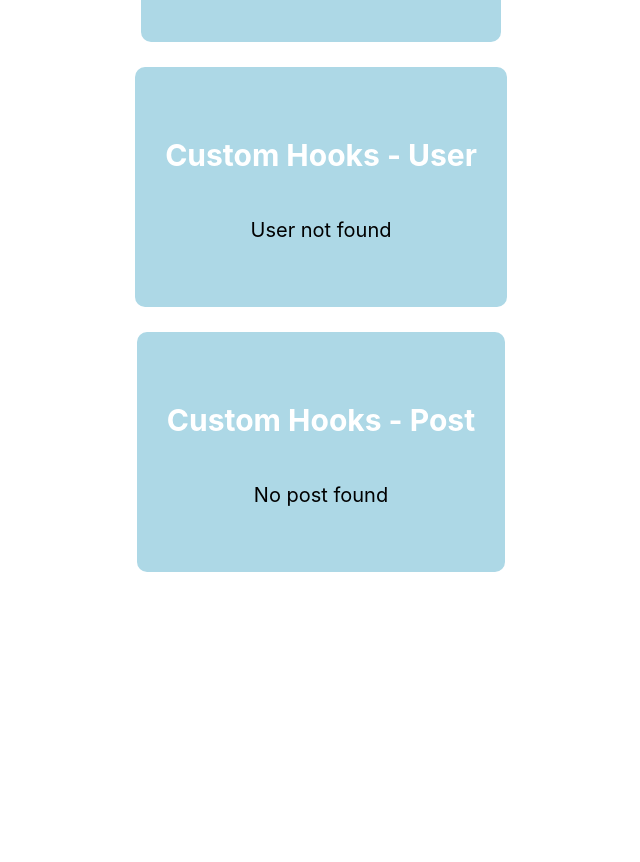
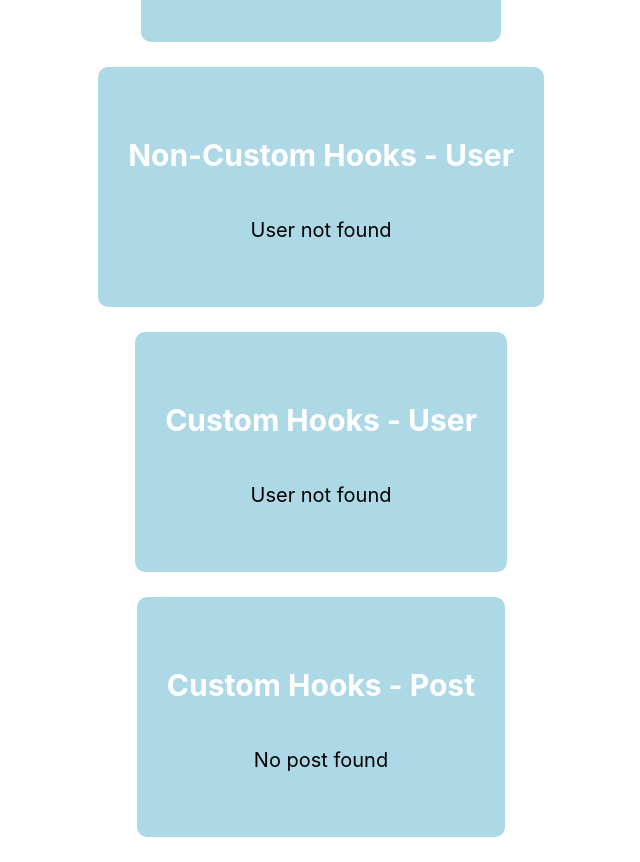
Before and after one commit to actionanand/react-rough-work, a React (Create React App) app: page / in a window 1280 px wide. Shown: the part 1000-1862 px from the top of the page, without its empty margins (319-959 px from the left). Before the commit the page ends 1597 px from the top, so only its background shows below. Built offline with nearby package versions, Linux system fonts and the light colour scheme; no server answers.

Commit message:
custom hooks and useEffect relation

```diff
--- a/src/App.js
+++ b/src/App.js
@@ -7,6 +7,7 @@
 import UseEffectExample from './components/use-effect-example/use-effect-example.component';
 import User from './components/user/user.component';
 import Post from './components/post/post.component';
+import NonCustomHookUser from './components/user/non-custom-hook-user.component';
 
 const App = props => {
   return (
@@ -14,6 +15,7 @@
       <SagasExample />
       <UseStateExample />
       <UseEffectExample />
+      <NonCustomHookUser userId={5} />
       <User userId={5} />
       <Post postId={15} />
     </div>
--- /dev/null
+++ b/src/components/user/non-custom-hook-user.component.jsx
@@ -0,0 +1,34 @@
+import React, { useState, useEffect } from 'react';
+
+import Card from '../card/card.component';
+
+
+const NonCustomHookUser = ({ userId }) => {
+  const [user, setUser] = useState(null);
+
+  useEffect(() => {
+    const fetchUser = async() => {
+      const resp = await fetch(`https://jsonplaceholder.typicode.com/users?id=${userId}`);
+      const user = await resp.json();
+      setUser(user[0]);
+    }
+
+    fetchUser();
+  },[userId]);
+
+  return (
+    <Card>
+      <h2 className="react-feature-header">Non-Custom Hooks - User</h2>
+      {user ? (
+        <div>
+          <h3>{user.username}</h3>
+          <p>{user.name}</p>
+        </div>
+      ) : (
+        <p>User not found</p>
+      )}
+    </Card>
+  );
+};
+
+export default NonCustomHookUser;
```
